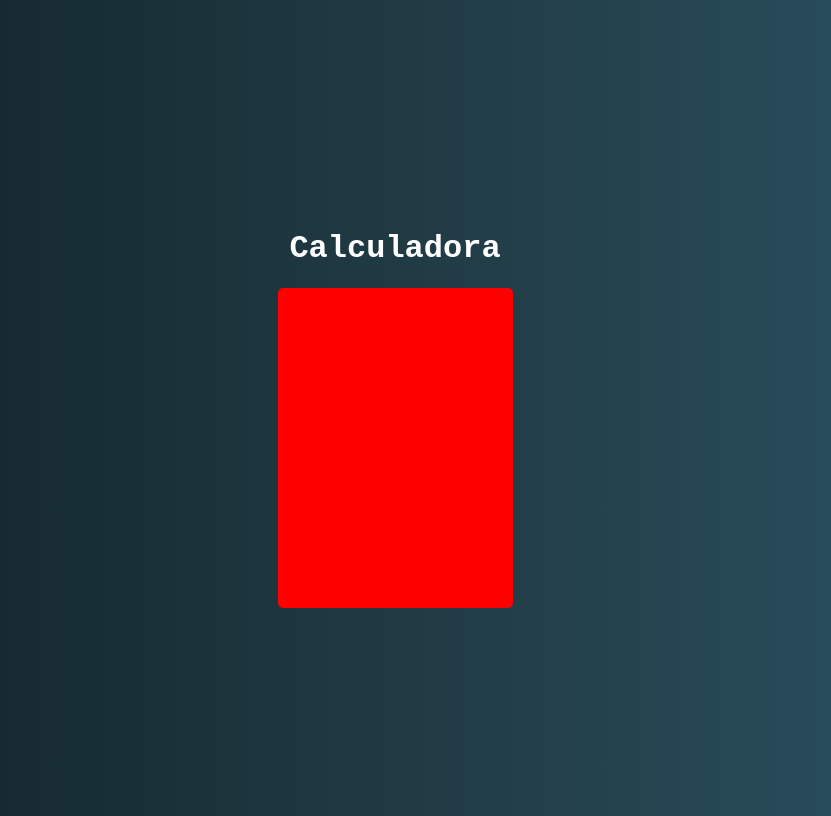
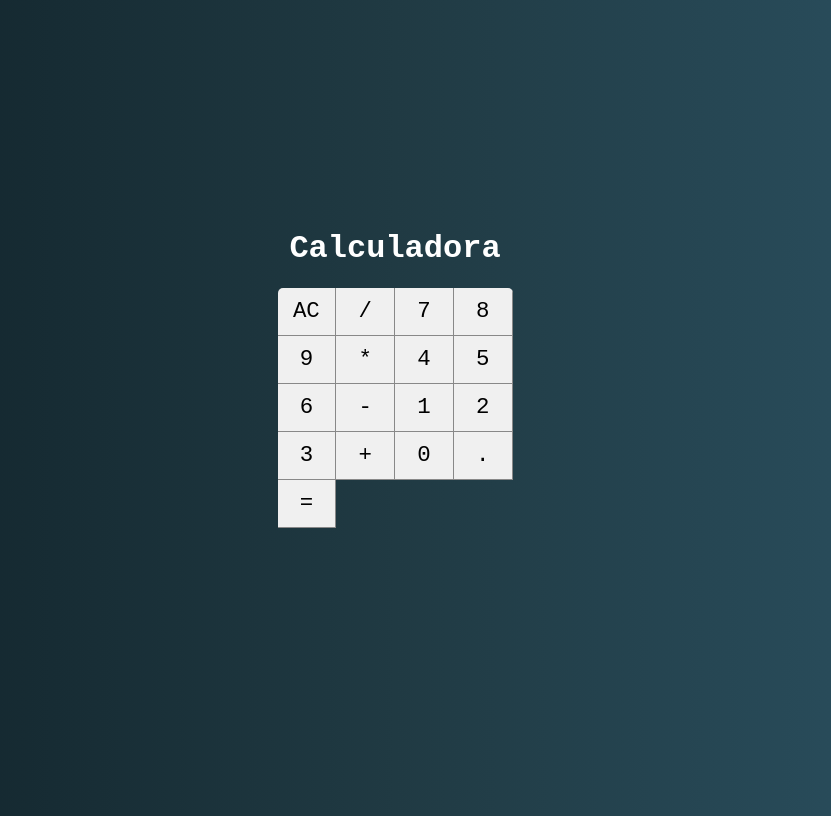
Before and after one commit to adailson2/calculadora, a React (Create React App) app: page / in a window 1280 px wide. Shown: the whole page, without its empty margins (245-1076 px from the left). Built offline with nearby package versions, Linux system fonts and the light colour scheme.

Commit message:
Botões e css grid

```diff
--- /dev/null
+++ b/src/components/Button.css
@@ -0,0 +1,13 @@
+:root {
+    --bg-button: #f0f0f0;
+    --border-button: solid 1px #888;
+}
+
+.button {
+    font-size: 1.4em;
+    background-color: var(--bg-button);
+    border: none;
+    border-right: var(--border-button);
+    border-bottom: var(--border-button);
+    outline: none;
+}
--- /dev/null
+++ b/src/components/Button.jsx
@@ -0,0 +1,5 @@
+import React from 'react'
+import './Button.css'
+
+export default props =>
+    <button className='button'>{props.label}</button>
--- a/src/main/Calculator.css
+++ b/src/main/Calculator.css
@@ -3,5 +3,8 @@
     width: 235px;
     border-radius: 5px;
     overflow: hidden;
-    background-color: red;
+
+    display: grid;
+    grid-template-columns: repeat(4,25%);
+    grid-template-rows: 48px 48px 48px 48px 48px;
 }
--- a/src/main/Calculator.jsx
+++ b/src/main/Calculator.jsx
@@ -1,11 +1,28 @@
 import React, { Component } from 'react'
 import './Calculator.css'
+import Button from '../components/Button'
 
 export default class Calculator extends Component{
     render() {
         return (
             <div className = "calculator">
-
+                <Button label="AC"/>
+                <Button label="/"/>
+                <Button label="7"/>
+                <Button label="8"/>
+                <Button label="9"/>
+                <Button label="*"/>
+                <Button label="4"/>
+                <Button label="5"/>
+                <Button label="6"/>
+                <Button label="-"/>
+                <Button label="1"/>
+                <Button label="2"/>
+                <Button label="3"/>
+                <Button label="+"/>
+                <Button label="0"/>
+                <Button label="."/>
+                <Button label="="/>
             </div>
         )
     }
```
